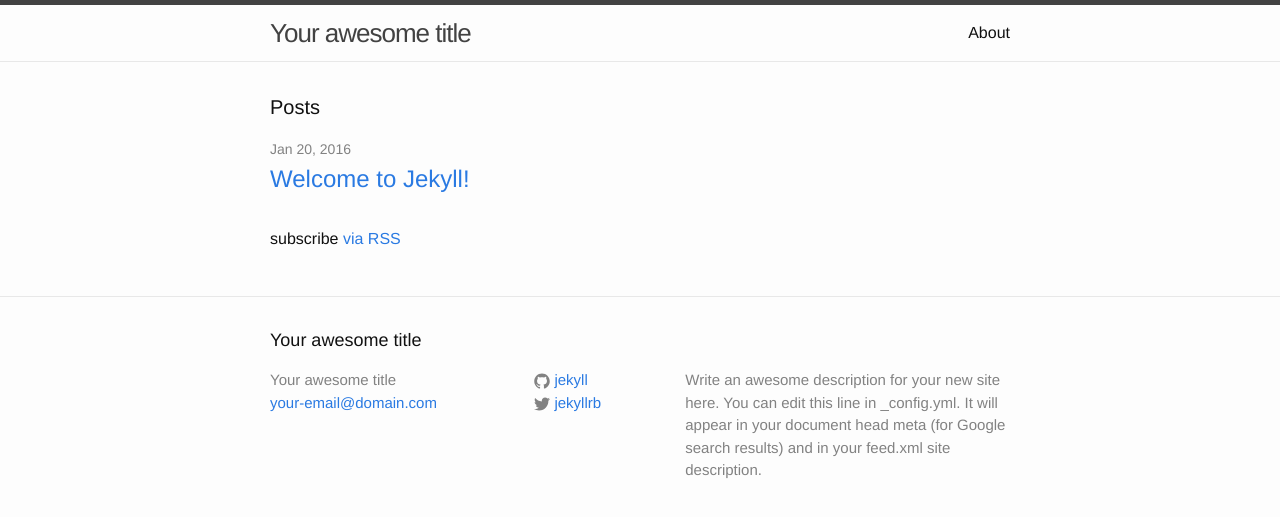
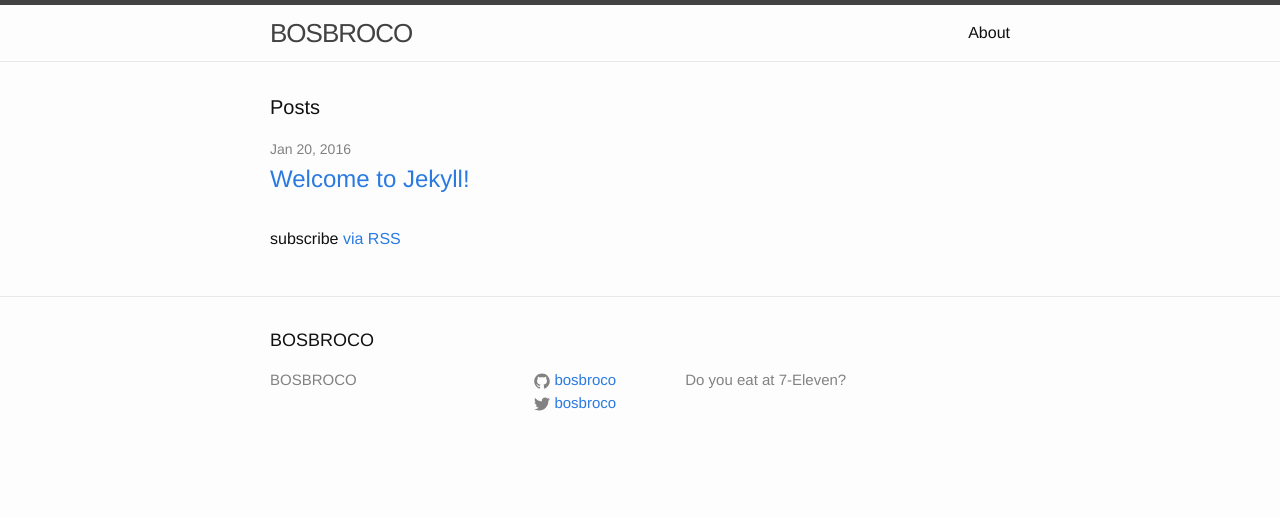
Before and after one commit to bosbroco/bosbroco.github.io, a Jekyll site: the page built from index.html, in a window 1280 px wide. Shown: the top 517 px of the page. Built offline with Jekyll 4.4.1, drawn with Linux system fonts in a browser that asks for light colours.

Commit message:
Update _config.yml

```diff
--- a/_config.yml
+++ b/_config.yml
@@ -6,16 +6,14 @@
 # 'jekyll serve'. If you change this file, please restart the server process.
 
 # Site settings
-title: Your awesome title
-email: your-email@domain.com
+title: BOSBROCO
+email:
 description: > # this means to ignore newlines until "baseurl:"
-  Write an awesome description for your new site here. You can edit this
-  line in _config.yml. It will appear in your document head meta (for
-  Google search results) and in your feed.xml site description.
+  Do you eat at 7-Eleven?
 baseurl: "" # the subpath of your site, e.g. /blog
-url: "http://yourdomain.com" # the base hostname & protocol for your site
-twitter_username: jekyllrb
-github_username:  jekyll
+url: "http://bosbroco.co" # the base hostname & protocol for your site
+twitter_username: bosbroco
+github_username:  bosbroco
 
 # Build settings
 markdown: kramdown
```
